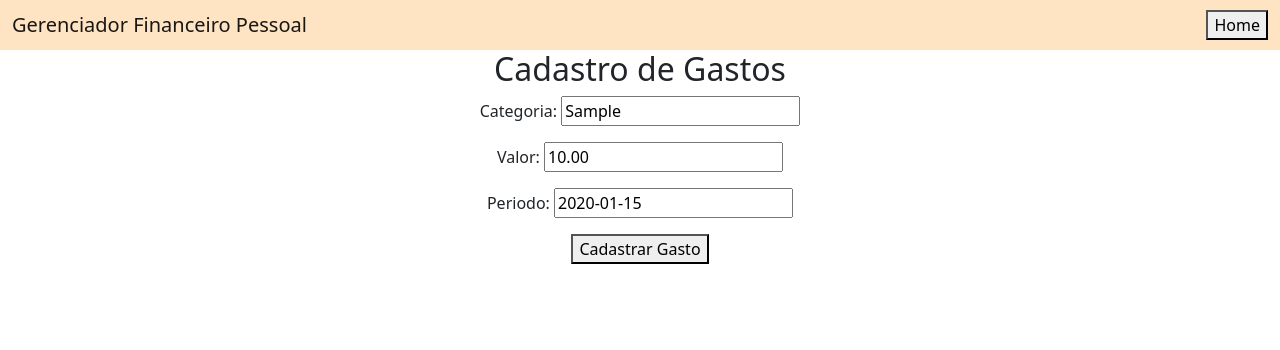
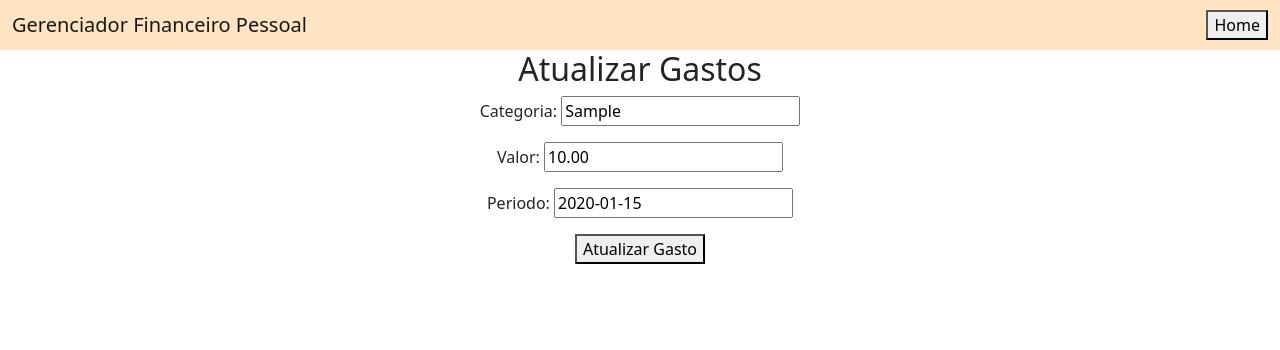
Before and after one commit to Projeto-Engenharia-de-Software-LC/gerenciador_financeiro_pessoal, a Django app: page /gastos/1/atualizar/ in a window 1280 px wide. Shown: the top 350 px of the page. Run offline with Django 4.2, Linux system fonts and the light colour scheme; tables that the repository leaves empty hold one stand-in row (values such as "Sample post").

Commit message:
Please enter the commit message for your changes. Lines starting as realizei as devidas alterações no views e também no html para fazer a atualização das despesas :wq

```diff
--- a/gastos/templates/atualizar_gasto.html
+++ b/gastos/templates/atualizar_gasto.html
@@ -22,7 +22,7 @@
 
         <form method="post" action="{% url 'atualizar_gasto' pk=gasto.pk %}">
             {% csrf_token %}
-            <!-- {{ form.as_p }} -->
+            {{ form.as_p }}
 
             <button type="submit">Atualizar Gasto</button>
 
--- a/gastos/views.py
+++ b/gastos/views.py
@@ -12,7 +12,7 @@ def atualizar_gasto(request, pk):
     if form.is_valid():
         form.save()
         return redirect('listar_gastos')
-    return render(request, 'cadastrar_gasto.html', {'form': form})
+    return render(request, 'atualizar_gasto.html', {'form': form, 'gasto': gasto})
 
 def remover_gasto(request, pk):
     gasto = get_object_or_404(Gasto, pk=pk)
```
Also changed, not shown: gastos/forms.py (line endings or trailing spaces).
